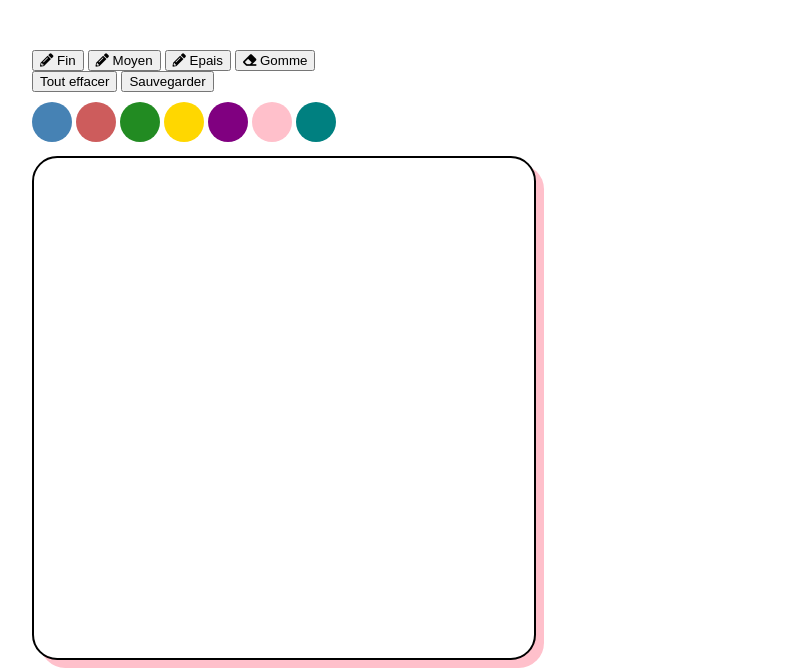
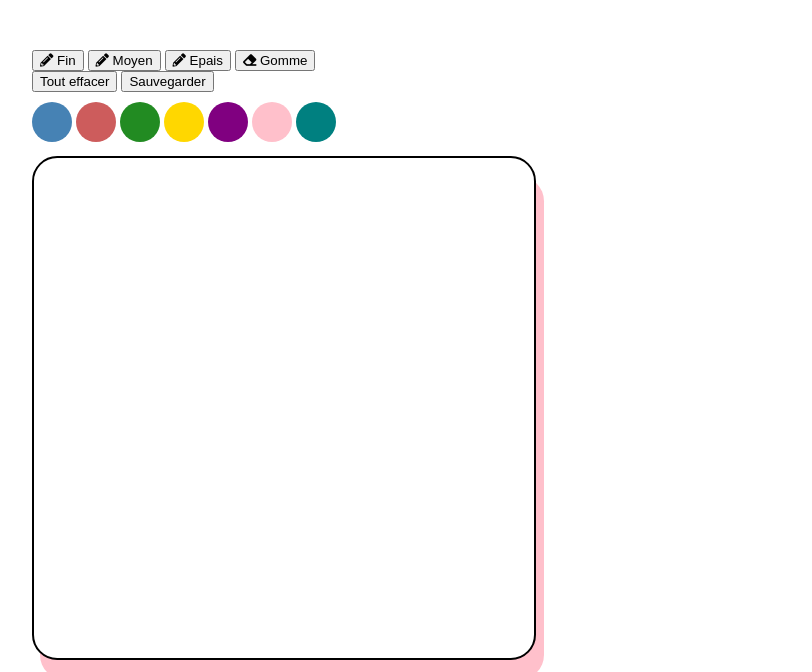
Before and after one commit to Tiffany13007/projet-1, a plain HTML site: page index.html in a window 1280 px wide. Shown: the part 158-830 px from the top of the page, without its empty margins (108-920 px from the left). Drawn offline with Linux system fonts and the light colour scheme.

Commit message:
Update main.css

```diff
--- a/main.css
+++ b/main.css
@@ -7,7 +7,7 @@ main{
 canvas{
 	border: 2px solid black;
 	border-radius: 5%;
-	box-shadow: 8px 8px 0px pink;
+	box-shadow: 8px 20px 0px pink;
 	background-color: white;
 }
 
```
